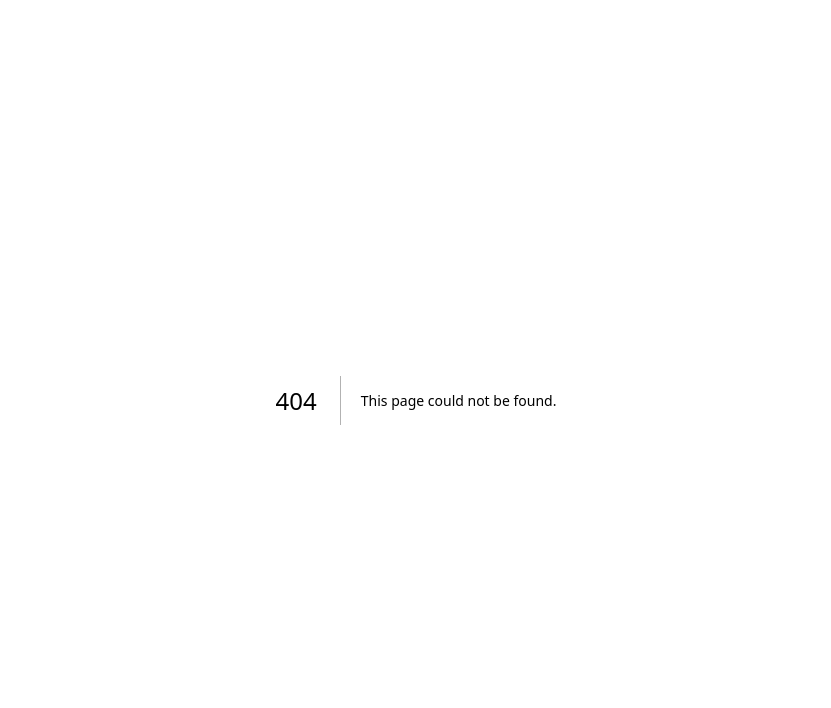
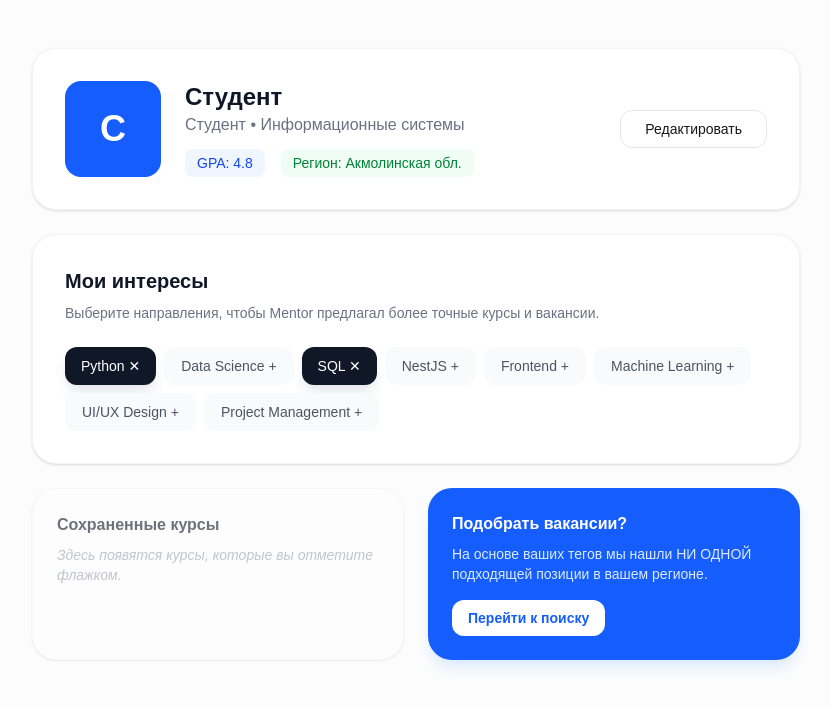
Before and after one commit to Bu88lleGum/ku-mentor, a Next.js app in the folder frontend/: page /profile in a window 1280 px wide. Before the commit this address had no page. Shown: the top 708 px of the page, without its empty margins (224-1055 px from the left). Built offline with nearby package versions, Linux system fonts and the light colour scheme.

Commit message:
added login and profile pages + fixed bag with searching

```diff
--- /dev/null
+++ b/frontend/src/app/login/page.tsx
@@ -0,0 +1,101 @@
+"use client";
+
+import { useRouter } from 'next/navigation'; // Важно: импорт из navigation
+import { useState } from 'react';
+
+export default function LoginPage() {
+  const router = useRouter(); // Инициализируем роутер
+  const [username, setUsername] = useState('');
+  const [isLoading, setIsLoading] = useState(false);
+
+  const handleLogin = async (e: React.FormEvent) => {
+  e.preventDefault();
+  setIsLoading(true);
+
+  try {
+    // 1. Здесь будет запрос к твоему API (пока имитация)
+    // await api.login(username);
+
+    // 2. Сохраняем данные пользователя
+    localStorage.setItem('user', 'тестовое_имя');
+
+    // 3. ПЕРЕХОД: отправляем пользователя на страницу интересов или профиля
+    // Мы решили сначала сделать страницу интересов, так что путь /interests
+    router.push('/profile');
+
+  } catch (error) {
+    console.error("Ошибка входа", error);
+    setIsLoading(false);
+  }
+};
+
+  return (
+    <div className="min-h-screen flex items-center justify-center bg-gray-50 px-4">
+      <div className="max-w-md w-full space-y-8 bg-white p-8 rounded-2xl shadow-sm border border-gray-100">
+
+        {/* Заголовок */}
+        <div className="text-center">
+          <div className="mx-auto h-12 w-36 bg-blue-600 rounded-xl flex items-center justify-center mb-4">
+            <h2 className="text-white text-2xl font-bold">KU Mentor</h2>
+          </div>
+          <p className="mt-2 text-sm text-gray-500">
+            Твой персональный гид по университетским курсам
+          </p>
+        </div>
+
+        {/* Форма */}
+        <form className="mt-8 space-y-6" onSubmit={handleLogin}>
+          <div className="space-y-4">
+            <div>
+              <label htmlFor="username" className="block text-sm font-medium text-gray-700 ml-1">
+                Логин
+              </label>
+              <input id="username"
+                type="text"
+                required
+                value={username}
+                onChange={(e) => setUsername(e.target.value)}
+                className="mt-1 block w-full px-4 py-3 bg-gray-50 border border-gray-200 rounded-xl text-gray-900 focus:outline-none focus:ring-2 focus:ring-blue-500 focus:bg-white transition-all my-2"
+                placeholder="Введите ваш логин"
+              />
+
+              <label htmlFor="username" className="block text-sm font-medium text-gray-700 ml-1">
+                Пароль
+              </label>
+              <input
+                className="mt-1 block w-full px-4 py-3 bg-gray-50 border border-gray-200 rounded-xl text-gray-900 focus:outline-none focus:ring-2 focus:ring-blue-500 focus:bg-white transition-all"
+                placeholder="Введите ваш пароль"
+              />
+            </div>
+          </div>
+
+          <div>
+            <button
+              type="submit"
+              disabled={isLoading}
+              className="group relative w-full flex justify-center py-3 px-4 border border-transparent text-sm font-semibold rounded-xl text-white bg-blue-600 hover:bg-blue-700 focus:outline-none focus:ring-2 focus:ring-offset-2 focus:ring-blue-500 transition-colors disabled:opacity-70"
+            >
+              {isLoading ? (
+                <span className="flex items-center">
+                  <svg className="animate-spin -ml-1 mr-3 h-5 w-5 text-white" fill="none" viewBox="0 0 24 24">
+                    <circle className="opacity-25" cx="12" cy="12" r="10" stroke="currentColor" strokeWidth="4"></circle>
+                    <path className="opacity-75" fill="currentColor" d="M4 12a8 8 0 018-8V0C5.373 0 0 5.373 0 12h4zm2 5.291A7.962 7.962 0 014 12H0c0 3.042 1.135 5.824 3 7.938l3-2.647z"></path>
+                  </svg>
+                  Вход...
+                </span>
+              ) : "Войти в систему"}
+            </button>
+          </div>
+
+        </form>
+        <button onClick={() => window.location.href = '/'} className="group relative w-full flex justify-center py-3 px-4 my-4 border border-transparent text-sm font-semibold rounded-xl text-white bg-blue-600 hover:bg-blue-700 focus:outline-none focus:ring-2 focus:ring-offset-2 focus:ring-blue-500 transition-colors">Назад</button>
+
+        {/* Подвал карточки */}
+        <div className="text-center text-xs text-gray-400 mt-4">
+          На данном этапе регистрация не требуется. <br/>
+          Введите любое имя для создания демо-профиля.
+        </div>
+      </div>
+    </div>
+  );
+}
--- a/frontend/src/app/page.tsx
+++ b/frontend/src/app/page.tsx
@@ -1,6 +1,7 @@
 'use client';
 
 import { useState } from 'react';
+import Link from "next/link"
 
 // Типизация ответа от твоего FastAPI
 interface CourseRecommendation {
@@ -33,6 +34,14 @@ export default function Home() {
 
   return (
     <div className="min-h-screen bg-slate-50 text-slate-900 font-sans">
+
+<Link
+  href="/login"
+  className="mx-12 px-5 py-2 border border-gray-200 text-gray-600 font-medium rounded-xl hover:border-blue-500 hover:text-blue-600 transition-all duration-200"
+>
+  Войти
+</Link>
+
       <div className="max-w-4xl mx-auto px-4 py-16">
         <header className="text-center mb-12">
           <h1 className="text-5xl font-extrabold text-indigo-700 mb-4 tracking-tight">
@@ -63,7 +72,7 @@ export default function Home() {
 
         {/* Результаты */}
         <div className="space-y-6">
-          {results.map((course) => (
+          {Array.isArray(results) && results.map((course) => (
             <div
               key={course.id}
               className="bg-white p-8 rounded-3xl border border-slate-100 shadow-sm hover:shadow-xl hover:-translate-y-1 transition-all duration-300"
--- /dev/null
+++ b/frontend/src/app/profile/page.tsx
@@ -0,0 +1,94 @@
+"use client";
+import { useState, useEffect } from "react";
+
+const ALL_TAGS = ["Python", "Data Science", "SQL", "NestJS", "Frontend", "Machine Learning", "UI/UX Design", "Project Management"];
+
+export default function ProfilePage() {
+  const [username, setUsername] = useState("Студент");
+  const [selectedTags, setSelectedTags] = useState<string[]>(["Python", "SQL"]);
+  const [gpa, setGpa] = useState("4.8");
+
+  // Имитация загрузки данных при входе
+  useEffect(() => {
+    const savedUser = localStorage.getItem('user');
+    if (savedUser) setUsername(savedUser);
+  }, []);
+
+  const toggleTag = (tag: string) => {
+    setSelectedTags(prev =>
+      prev.includes(tag) ? prev.filter(t => t !== tag) : [...prev, tag]
+    );
+  };
+
+  return (
+    <div className="min-h-screen bg-gray-50/50 py-12 px-4">
+      <div className="max-w-3xl mx-auto space-y-6">
+
+        {/* Карточка основной информации */}
+        <div className="bg-white border border-gray-100 rounded-3xl p-8 shadow-sm">
+          <div className="flex flex-col md:flex-row items-center gap-6">
+            <div className="h-24 w-24 bg-blue-600 rounded-2xl flex items-center justify-center text-white text-4xl font-bold">
+              {username[0]?.toUpperCase()}
+            </div>
+            <div className="text-center md:text-left flex-1">
+              <h1 className="text-2xl font-bold text-gray-900">{username}</h1>
+              <p className="text-gray-500">Студент • Информационные системы</p>
+              <div className="mt-3 flex flex-wrap justify-center md:justify-start gap-4">
+                <div className="bg-blue-50 px-3 py-1 rounded-lg text-blue-700 text-sm font-medium">
+                  GPA: {gpa}
+                </div>
+                <div className="bg-green-50 px-3 py-1 rounded-lg text-green-700 text-sm font-medium">
+                  Регион: Акмолинская обл.
+                </div>
+              </div>
+            </div>
+            <button className="px-6 py-2 border border-gray-200 rounded-xl text-sm font-medium hover:bg-gray-50 transition-all">
+              Редактировать
+            </button>
+          </div>
+        </div>
+
+        {/* Блок интересов (для ИИ-рекомендаций) */}
+        <div className="bg-white border border-gray-100 rounded-3xl p-8 shadow-sm">
+          <h2 className="text-xl font-bold text-gray-900 mb-2">Мои интересы</h2>
+          <p className="text-sm text-gray-500 mb-6">Выберите направления, чтобы Mentor предлагал более точные курсы и вакансии.</p>
+
+          <div className="flex flex-wrap gap-2">
+            {ALL_TAGS.map(tag => (
+              <button
+                key={tag}
+                onClick={() => toggleTag(tag)}
+                className={`px-4 py-2 rounded-xl text-sm font-medium transition-all duration-200 ${
+                  selectedTags.includes(tag)
+                    ? "bg-gray-900 text-white shadow-lg shadow-gray-200"
+                    : "bg-gray-50 text-gray-600 hover:bg-gray-100 border border-transparent"
+                }`}
+              >
+                {tag} {selectedTags.includes(tag) ? "✕" : "+"}
+              </button>
+            ))}
+          </div>
+        </div>
+
+        {/* Заглушка для Рекомендаций */}
+        <div className="grid grid-cols-1 md:grid-cols-2 gap-6">
+          <div className="bg-white border border-gray-100 rounded-3xl p-6 shadow-sm opacity-60">
+            <h3 className="font-bold text-gray-900 mb-2">Сохраненные курсы</h3>
+            <p className="text-sm text-gray-400 italic">Здесь появятся курсы, которые вы отметите флажком.</p>
+          </div>
+          <div className="bg-blue-600 rounded-3xl p-6 shadow-lg shadow-blue-100 flex flex-col justify-between items-start">
+            <h3 className="font-bold text-white mb-2">Подобрать вакансии?</h3>
+            <p className="text-blue-100 text-sm mb-4">На основе ваших тегов мы нашли НИ ОДНОЙ подходящей позиции в вашем регионе.</p>
+            <button
+              onClick={() => window.location.href = '/'}
+              className="bg-white text-blue-600 px-4 py-2 rounded-xl text-sm font-bold hover:bg-blue-50 transition-colors"
+            >
+              Перейти к поиску
+            </button>
+          </div>
+        </div>
+
+      </div>
+    </div>
+  );
+}
```
